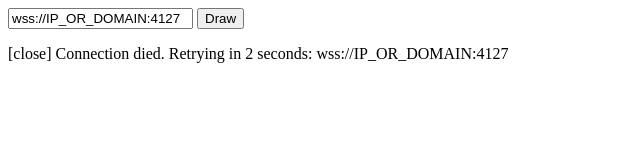
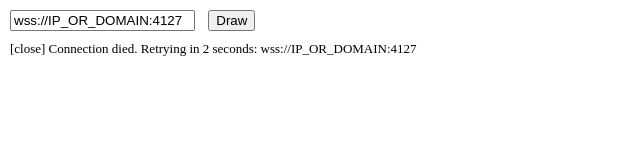
Before and after one commit to davidlao27/Drawe-Client, a plain HTML site: page index.html in a window 1280 px wide. Shown: the whole page, without its empty margins (0-640 px from the left). Drawn offline with Linux system fonts and the light colour scheme.

Commit message:
2.2.0 - It's time! (experimental)
JS:
- Did a few socket tweaks
- Modified the canDraw thing
- Preset canDraw to true by default

HTML/CSS:
- Added 4 classes + bodyclass
- Changed document events quite a bit

```diff
--- a/app.js
+++ b/app.js
@@ -4,7 +4,7 @@ let socket = new WebSocket(serverurl);
 let di = document.getElementById("status");
 let mousedata;
 let touchdata = 0;
-let canDraw = false;
+let canDraw = true;
 
 var width = screen.width;
 var height = screen.height;
@@ -32,13 +32,22 @@ function countTouches(event) {
 }
 
 function toggleDraw() {
-  if (canDraw == false) canDraw = true
-  else canDraw = false
+  if (canDraw == false) {
+    canDraw = true
+  } else {
+    canDraw = false
+  }
 }
 
 function initSock() {
   serverurl = surl.value;
-  socket = new WebSocket(serverurl);
+  if (serverurl.startsWith("wss://")) {
+    socket = new WebSocket(serverurl);
+  } else {
+    setTimeout(() => {
+      initSock();
+    }, 1000);
+  }
 
   socket.onopen = function (e) {
     log("Connected to server.")
--- a/index.html
+++ b/index.html
@@ -6,14 +6,46 @@
     <meta http-equiv="X-UA-Compatible" content="IE=edge">
     <meta name="viewport" content="width=device-width, initial-scale=1.0">
     <title>Drawe Client</title>
+
+    <style>
+        body {
+            margin: 0;
+            font-size: small;
+        }
+
+        .p10px {
+            margin: 10px;
+        }
+
+        .p10pxNU {
+            margin: 10px;
+            margin-top: 0px;
+        }
+
+        .filltdec {
+            position: fixed;
+            width: 100%;
+            height: 100%;
+            left: 0;
+            top: 0;
+            background: rgba(255,255,255,1);
+            z-index: 10;
+        }
+
+        .filltdecc {
+            z-index: 100;
+        }
+    </style>
 </head>
 
-<body ontouchmove="countTouches(event)" ontouchend="countTouches(event)">
-    <input type="text" id="serverurl" value="wss://IP_OR_DOMAIN:4127"></input>
+<body>
+    <div ontouchmove="countTouches(event)" class="filltdec">
+        <input type="text" class="p10px" id="serverurl" value="wss://IP_OR_DOMAIN:4127"></input>
 
-    <button onclick="toggleDraw();">Draw</button>
-    <p id="status">[nothing to see yet]</p>
-    <script src="app.js"></script>
+        <button class="filltdecc" onclick="toggleDraw();">Draw</button>
+        <div id="status" class="p10pxNU">[nothing to see yet]</div>
+        <script src="app.js"></script>
+    </div>
 </body>
 
 </html>
```
